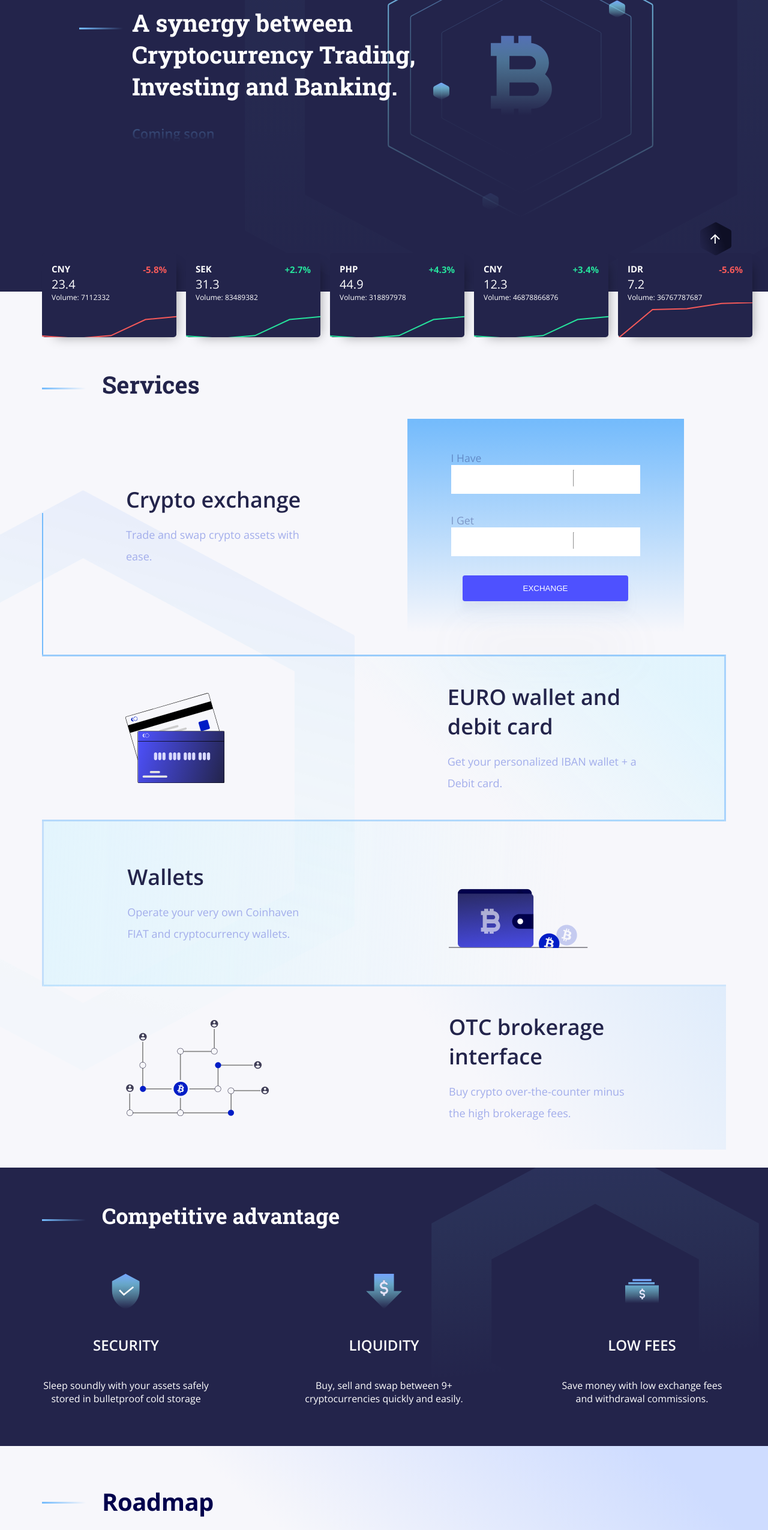
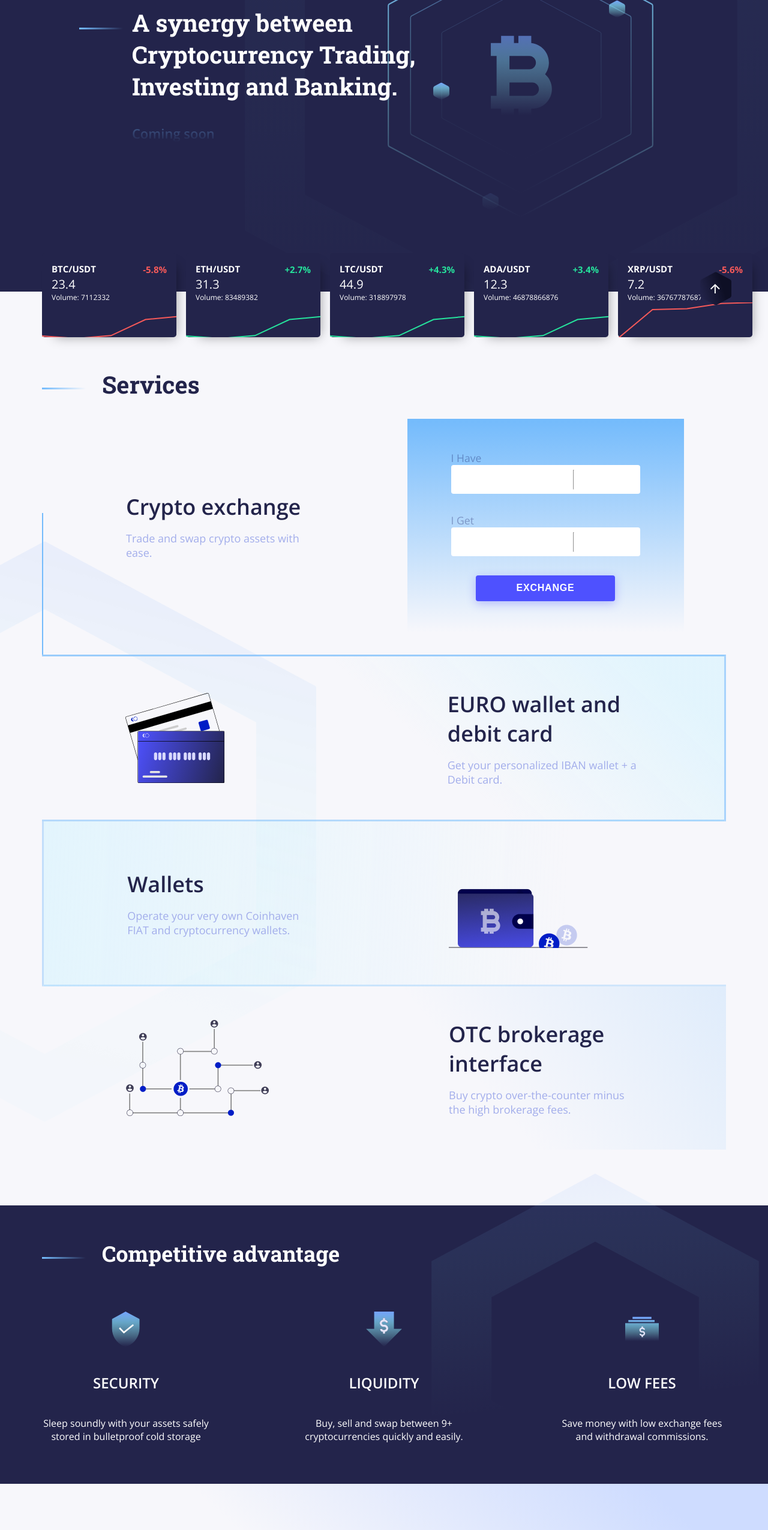
Before and after one commit to Augani/ch, a Next.js app: page / in a window 1280 px wide. Shown: the part 234-2784 px from the top of the page at 60% size. Built offline with nearby package versions, Linux system fonts and the light colour scheme.

Commit message:
further adjusments made

```diff
--- a/src/components/layout/Guest/Component/ScrollTop/styles.ts
+++ b/src/components/layout/Guest/Component/ScrollTop/styles.ts
@@ -7,7 +7,7 @@ export const ScrollTopStyle = styled.div`
     position: fixed;
     z-index: 50;
     cursor: pointer;
-    top: 37.75rem;
+    bottom: 3.542rem;
     right: 3.543rem;
     background-image: url('/assets/images/PolygonArrow.svg');
   }
--- a/src/content/home/HomeStyled.ts
+++ b/src/content/home/HomeStyled.ts
@@ -143,7 +143,7 @@ const HomeStyled = styled.div`
   align-items: center;
   background-image: url('/assets/images/polygon4.png');
   background-repeat: no-repeat;
-  background-position: left 75%;
+  background-position: -4rem 30rem;
 
   .main-services-container {
     width: 70%;
@@ -240,6 +240,7 @@ const HomeStyled = styled.div`
     max-width: 20.125rem;
     font-weight: 400;
     text-align: left;
+    line-height: 1.5rem;
     margin: 0;
     color: ${props => props.theme.colors.purple};
 
@@ -305,10 +306,14 @@ const HomeStyled = styled.div`
 
   .f-form-formgroup {
     margin-bottom: 2rem;
+    background: transparent;
   }
 
   .f-form-label {
     font-size: 1.1rem;
+    opacity: 0.3;
+    line-height: 1.5rem;
+    color: ${props => props.theme.colors.darkBlue};
     opacity: 0.3;
   }
 
@@ -318,14 +323,16 @@ const HomeStyled = styled.div`
     justify-content: center;
     height: 3rem;
     width: 19.688rem;
-    border-radius: 10px;
-    background-color: ${props => props.theme.colors.white};
+    border-radius: 0.25rem;
+    background-color: white;
+
   }
 
   .f-form-input {
     font-size: 1rem;
     padding-left: 1.313em;
     padding-right: 0.2em;
+    background: transparent;
     color: ${props => props.theme.colors.darkBlue};
   }
 
@@ -342,21 +349,34 @@ const HomeStyled = styled.div`
   }
 
   .f-form-line {
-    width: 0.02rem;
-    height: 60%;
+    width: 0.005rem;
+    height: 70%;
   }
 
   .f-form-submit {
+    ${props => props.theme.typography.variant.button};
     height: 2.7rem;
-    width: 60%;
+    width: 14.5rem;
     outline: none;
     border: none;
     text-transform: uppercase;
     box-shadow: ${props => props.theme.shadow.five};
     background: ${props => props.theme.colors.lightBlue};
+    box-shadow: 0px 4px 16px rgba(78, 81, 255, 0.32);
+    letter-spacing: 0.05em;
     border-radius: 0.25rem;
+    text-transform: uppercase;
+    line-height: 2.125rem;
     color: ${props => props.theme.colors.white};
   }
+}
+
+.competitive-cover {
+  background-image: url('/assets/images/polygon.svg');
+  background-position: 98% 1.5rem;
+  background-repeat: no-repeat;
+  padding-top: 2.938rem;
+  margin-top: 1rem;
 }
 
 .competitive-advantage-section {
--- a/src/content/home/data/Crypto.json
+++ b/src/content/home/data/Crypto.json
@@ -1,6 +1,6 @@
 [
   {
-    "name": "CNY",
+    "name": "BTC/USDT",
     "price": 23.4,
     "change": "-5.8",
     "volume": 7112332,
@@ -44,7 +44,7 @@
     ]
   },
   {
-    "name": "SEK",
+    "name": "ETH/USDT",
     "price": 31.3,
     "change": "+2.7",
     "volume": 83489382,
@@ -88,7 +88,7 @@
     ]
   },
   {
-    "name": "PHP",
+    "name": "LTC/USDT",
     "price": 44.9,
     "change": "+4.3",
     "volume": 318897978,
@@ -132,7 +132,7 @@
     ]
   },
   {
-    "name": "CNY",
+    "name": "ADA/USDT",
     "price": 12.3,
     "change": "+3.4",
     "volume": 46878866876,
@@ -176,7 +176,7 @@
     ]
   },
   {
-    "name": "IDR",
+    "name": "XRP/USDT",
     "price": 7.2,
     "change": "-5.6",
     "volume": 36767787687,
--- a/src/content/home/index.tsx
+++ b/src/content/home/index.tsx
@@ -135,7 +135,8 @@ const Home: FunctionComponent = () => {
         </section>
 
         {/* Competitive advantage section */}
-        <section className='competitive-advantage-section'>
+         <div className='competitive-cover'>
+         <section className='competitive-advantage-section'>
           <div className='container'>
             <h3 className='styled-stroke'>Competitive advantage</h3>
 
@@ -173,6 +174,7 @@ const Home: FunctionComponent = () => {
           </div>
         </section>
 
+           </div>
         {/* Roadmap section */}
         <section className='roadmap-section'>
           <div className='container'>
```
